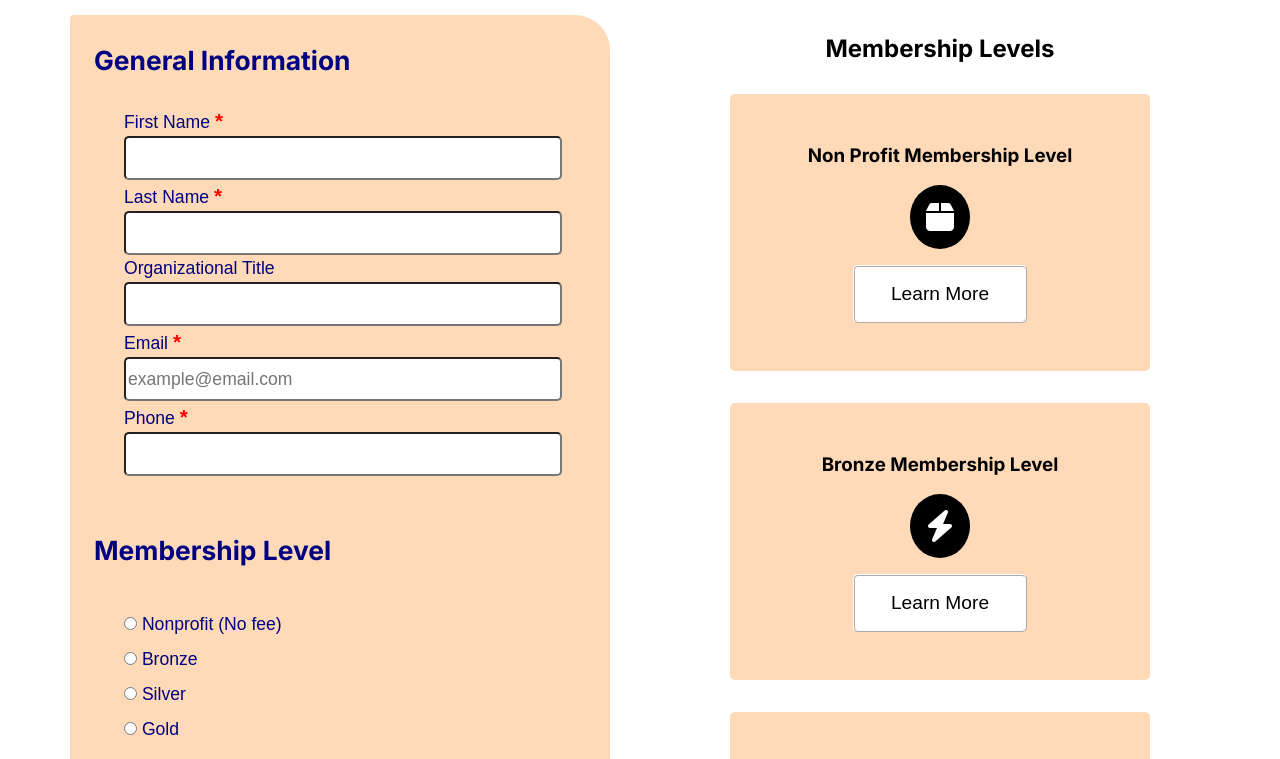
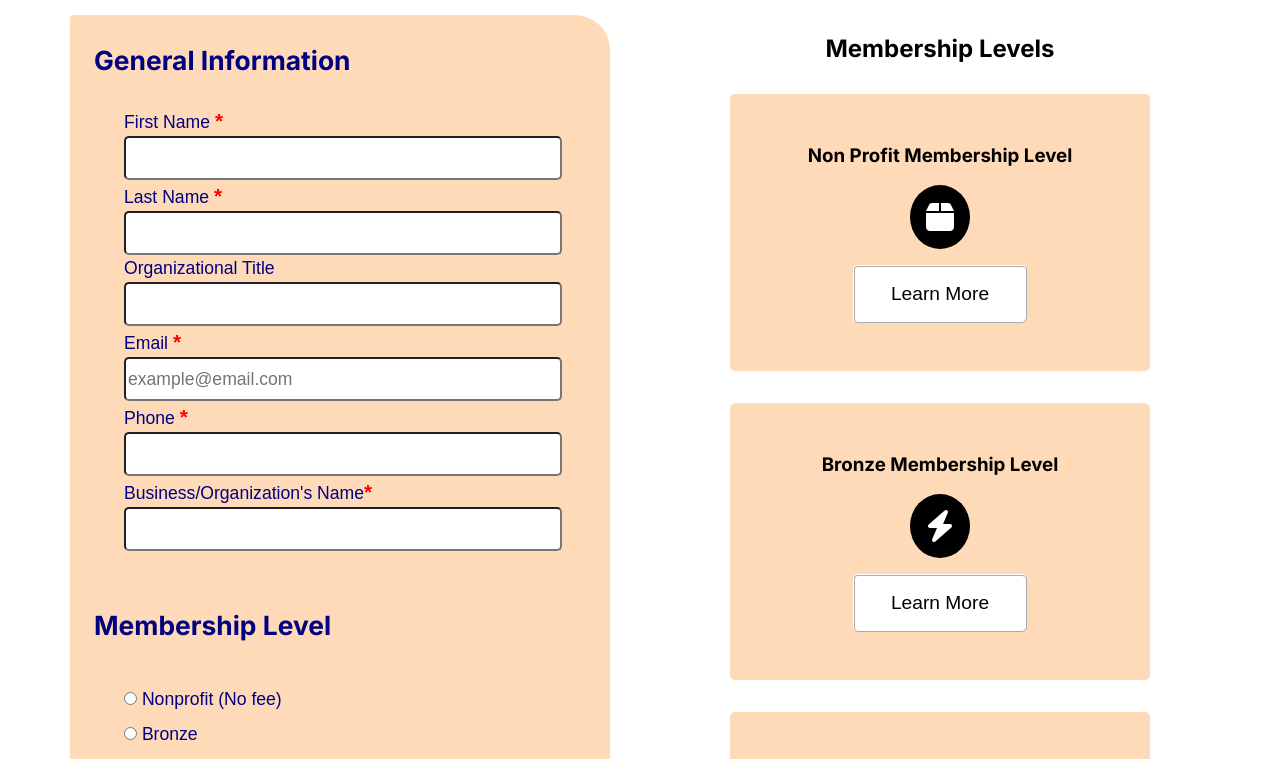
Before and after one commit to joan-cerepi/wdd231, a plain HTML site: page chamber/join.html in a window 1280 px wide. Shown: the part 326-1085 px from the top of the page. Drawn offline with nearby package versions, Linux system fonts and the light colour scheme; a web font is replaced by a local one.

Commit message:
added business/organization name input element

```diff
--- a/chamber/join.html
+++ b/chamber/join.html
@@ -90,6 +90,10 @@
           <label>Phone <span class="required">*</span>
             <input type="tel" name="phone" title="Phone Number" size="40" autocomplete="tel" required>
           </label>
+
+          <label>Business/Organization's Name<span class="required">*</span>
+            <input type="text" name="organization" title="Organization Title" size="40" autocomplete="organization" required>
+          </label>
         </div>
 
         <div class="membership">
```
